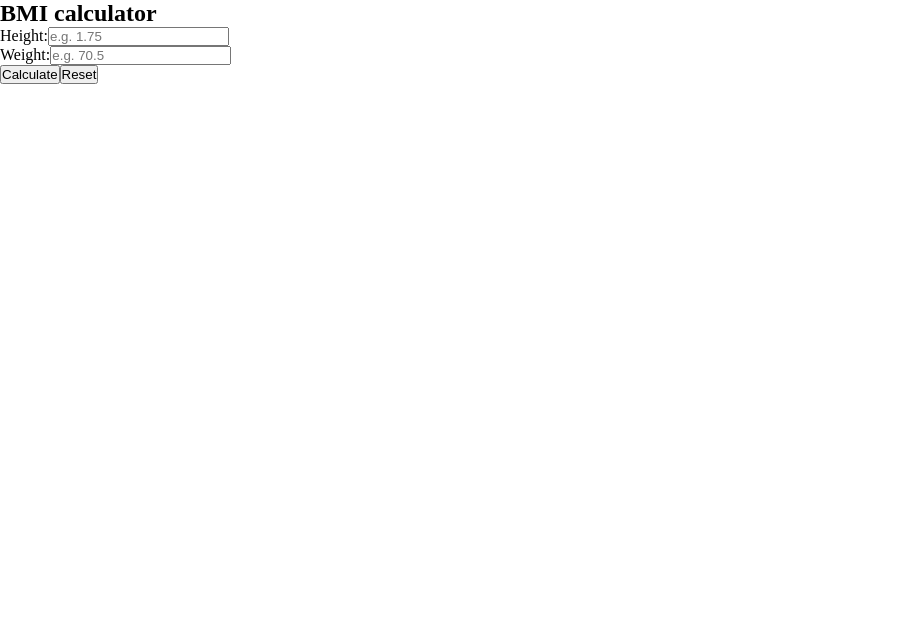
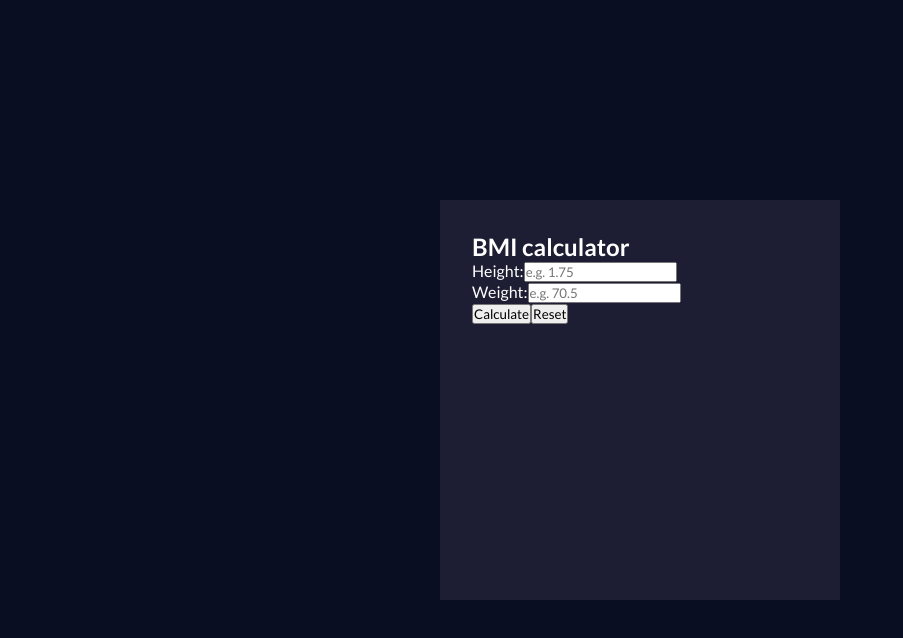
Before and after one commit to mat-afk/bmi-calculator, a React (Vite) app: page / in a window 1280 px wide. Shown: the top 638 px of the page, without its empty margins (0-903 px from the left). Built offline with nearby package versions, Linux system fonts and the light colour scheme.

Commit message:
feat: general styles

```diff
--- a/index.html
+++ b/index.html
@@ -1,9 +1,16 @@
-<!doctype html>
+<!DOCTYPE html>
 <html lang="en">
   <head>
     <meta charset="UTF-8" />
     <meta name="viewport" content="width=device-width, initial-scale=1.0" />
     <title>BMI Calculator</title>
+    <!-- Lato font -->
+    <link rel="preconnect" href="https://fonts.googleapis.com" />
+    <link rel="preconnect" href="https://fonts.gstatic.com" crossorigin />
+    <link
+      href="https://fonts.googleapis.com/css2?family=Lato:ital,wght@0,100;0,300;0,400;0,700;0,900;1,100;1,300;1,400;1,700;1,900&display=swap"
+      rel="stylesheet"
+    />
   </head>
   <body>
     <div id="root"></div>
--- a/src/App.css
+++ b/src/App.css
@@ -0,0 +1,6 @@
+.container {
+    min-width: 400px;
+    min-height: 400px;
+    background-color: #1d1e33;
+    padding: 2rem;
+}
--- a/src/index.css
+++ b/src/index.css
@@ -1,4 +1,15 @@
 * {
   margin: 0;
   padding: 0;
+  box-sizing: border-box;
+  font-family: "Lato", sans-serif;
 }
+
+body {
+  background-color: #090e22;
+  display: flex;
+  justify-content: center;
+  align-items: center;
+  min-height: 100vh;
+  color: #fff;
+}
```
